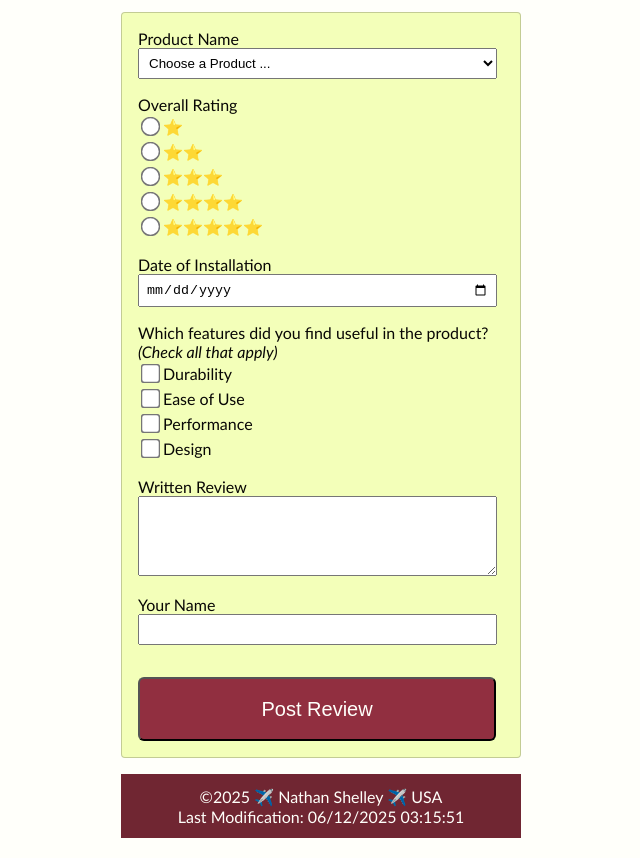
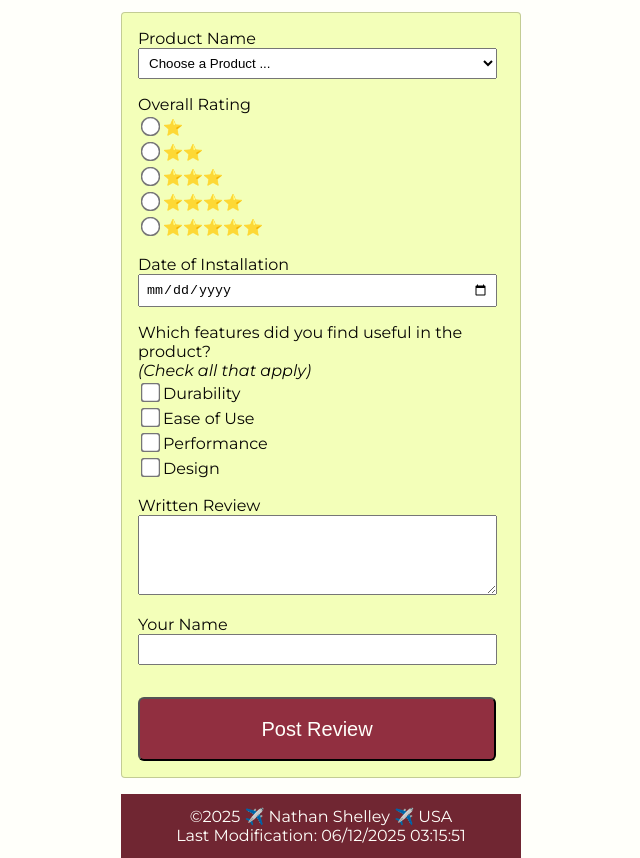
Before and after one commit to newtguy/wdd131, a plain HTML site: page form.html in a window 1280 px wide. Shown: the part 68-926 px from the top of the page, without its empty margins (319-959 px from the left). Drawn offline with Linux system fonts and the light colour scheme.

Commit message:
w05 form project imbed font

```diff
--- a/form.html
+++ b/form.html
@@ -8,6 +8,11 @@
     <meta name="author" content="Nathan Shelley">
     <meta name="description" content="Form Activity | WDD131 | Nathan Shelley">
     <link rel="stylesheet" href="styles/form.css">
+    <link rel="preconnect" href="https://fonts.googleapis.com">
+    <link rel="preconnect" href="https://fonts.gstatic.com" crossorigin>
+    <link
+        href="https://fonts.googleapis.com/css2?family=Inter:ital,opsz,wght@0,14..32,100..900;1,14..32,100..900&family=Montserrat:ital,wght@0,100..900;1,100..900&family=Nunito:ital,wght@0,200..1000;1,200..1000&family=Roboto:ital,wght@0,100..900;1,100..900&display=swap"
+        rel="stylesheet">
     <script src="scripts/getdates.js" defer></script>
     <script src="scripts/form.js" defer></script>
 </head>
--- a/styles/form.css
+++ b/styles/form.css
@@ -14,7 +14,7 @@
 
 /* fonts */
 body {
-    font-family: 'Gill Sans', 'Gill Sans MT', Calibri, 'Trebuchet MS', sans-serif;
+    font-family: "Montserrat", sans-serif;
     background-color: var(--background-color);
     color: var(--text-color);
 }
```
